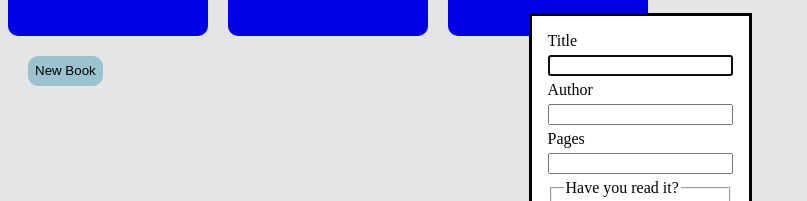
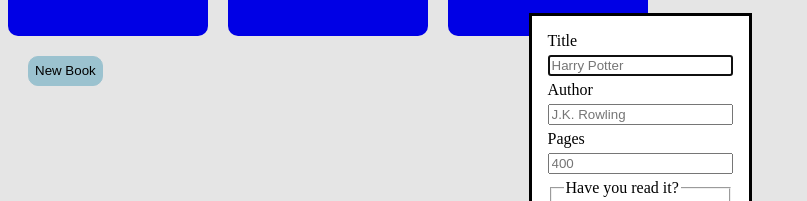
Before and after one commit to weeezik/library-project-2, a plain HTML site: page index.html in a window 1280 px wide. Both pictures are taken after a click on the button "New Book". Shown: the part 244-445 px from the top of the page, without its empty margins (0-807 px from the left). Drawn offline with Linux system fonts and the light colour scheme.

Commit message:
Add placeholders to modal

```diff
--- a/index.html
+++ b/index.html
@@ -13,11 +13,11 @@
   <dialog id="modal">
     <form>
       <label for="title">Title</label>
-      <input type="text" id="title">
+      <input type="text" id="title" placeholder="Harry Potter">
       <label for="author">Author</label>
-      <input type="text" id="author">
+      <input type="text" id="author" placeholder="J.K. Rowling">
       <label for="pages">Pages</label>
-      <input type="number" id="pages">
+      <input type="number" id="pages" placeholder="400">
       <fieldset>
         <legend>Have you read it?</legend>
         <div>
```
